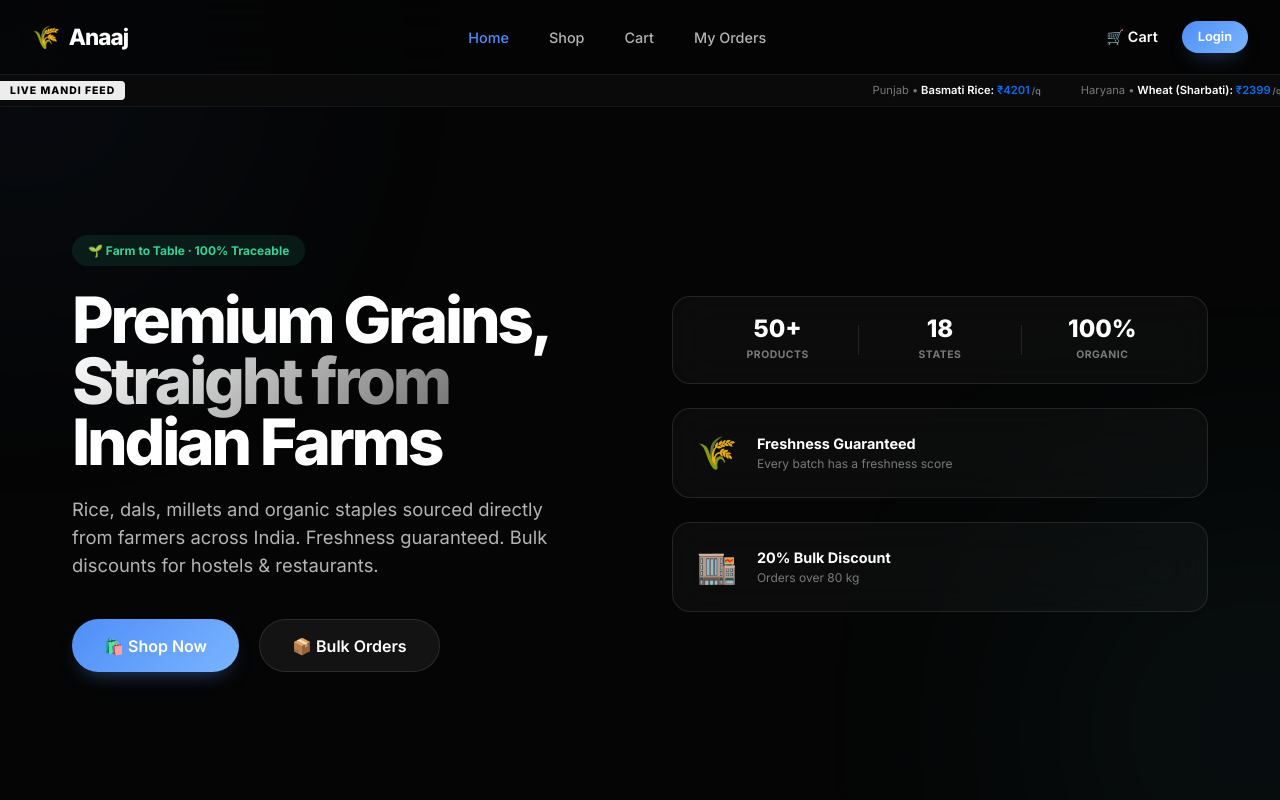
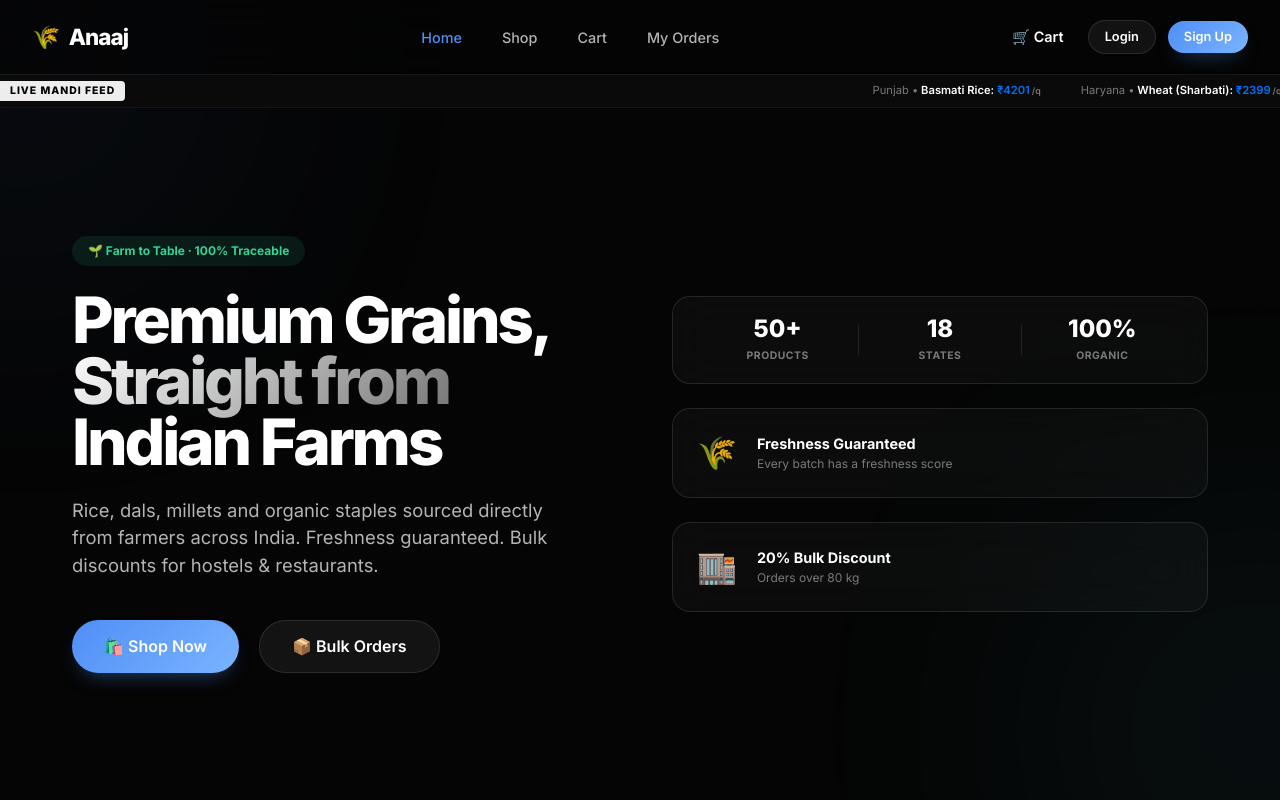
Before and after one commit to allanmaaz/anaaj, a React app in the folder frontend/: page / in a window 1280 px wide. Shown: the top 800 px of the page. Built offline with nearby package versions, Linux system fonts and the light colour scheme; no server answers; the HTML template or start-up script is replaced by a standard one.

Commit message:
UX Upgrade: Added Sign Up option to navigation and verified registration flow

```diff
--- a/frontend/src/components/Navbar.jsx
+++ b/frontend/src/components/Navbar.jsx
@@ -62,7 +62,10 @@ export default function Navbar() {
             )}
           </div>
         ) : (
-          <Link to="/login" className="btn btn-primary btn-sm">Login</Link>
+          <div style={{ display: 'flex', gap: '0.75rem', alignItems: 'center' }}>
+            <Link to="/login" className="btn btn-glass btn-sm mobile-hide">Login</Link>
+            <Link to="/register" className="btn btn-primary btn-sm">Sign Up</Link>
+          </div>
         )}
       </div>
 
```
